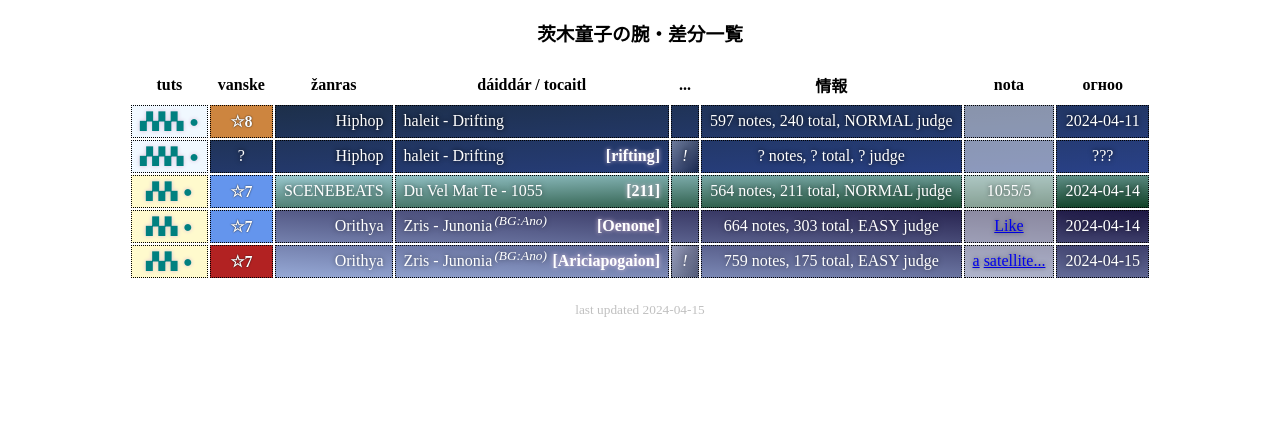
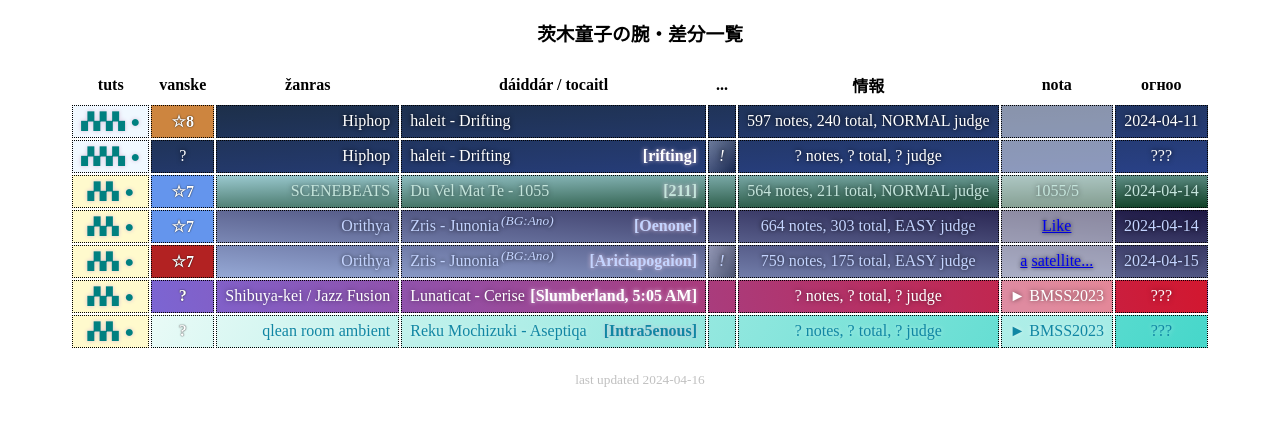
Before and after one commit to EmeliaK/iberaiemelia, a plain HTML site: page ibaraki/index.html in a window 1280 px wide. Shown: the part 70-496 px from the top of the page. Drawn offline with Linux system fonts and the light colour scheme.

Commit message:
Update index.html

```diff
--- a/ibaraki/index.html
+++ b/ibaraki/index.html
@@ -6,7 +6,7 @@
 
         table { border-collapse: separate; margin: auto; }
         th, td { padding-left: 8px; padding-right: 8px; padding-top: 6px; padding-bottom: 6px; }
-        td { border: 1px dotted black; font-family: serif; }
+        td { border: 1px dotted black; }
 
         td.g { text-align: right; }
         td.t { text-align: left; }
@@ -20,7 +20,6 @@
         .kf { background: lemonchiffon; }
         .ks { background: aliceblue; }
 
-        /* td.dn { text-shadow: 0 0 3px white, -8px -2px 4px cornflowerblue, -16px -4px 4px cornflowerblue, -24px -6px 4px cornflowerblue, -32px -8px 4px cornflowerblue; } */
         td.d { font-weight: bold; color: white; text-shadow: 0 0 1.5px black; }
         td.db { background: darkseagreen; }
         td.dn { background: cornflowerblue; }
@@ -43,7 +42,7 @@
 
         <table><tr><th>tuts</th><th>vanske</th><th>žanras</th><th>dáiddár / tocaitl</th><th>...</th><th>情報</th><th>nota</th><th>огноо</th></tr>
 
-        <tbody style="background-image: linear-gradient(to bottom right, #1C2E45, #294188); color: white; text-shadow: 0 0 5px #000F;">
+        <tbody style="background-image: linear-gradient(to bottom right, #1C2E45, #294188); color: #FFF; text-shadow: 0 0 5px #000F;">
         <tr><td class="ks"><b>▞▞▞▖●</b></td>
             <td class="d dh">☆8</td>
             <td class="g">Hiphop</td>
@@ -61,7 +60,7 @@
             <td class="n"></td>
             <td>???</td></tr></tbody>
 
-        <tbody style="background-image: linear-gradient(to bottom right, #A6D4DD, #0E3F24); color: white; text-shadow: 0 0 5px #0008;">
+        <tbody style="background-image: linear-gradient(to bottom right, #A6D4DD, #0E3F24); color: #C5E5DC; text-shadow: 0 0 5px #0008;">
         <tr><td class="kf"><b>▞▞▖●</b></td>
             <td class="d dn">☆7</td>
             <td class="g">SCENEBEATS</td>
@@ -71,7 +70,7 @@
             <td class="n">1055/5</td>
             <td>2024-04-14</td></tr></tbody>
 
-        <tbody style="background-image: linear-gradient(to top right, #A0B5E2, #1C1642); color: white; text-shadow: 0 0 5px #0008;">
+        <tbody style="background-image: linear-gradient(5deg, #A0B5E2, #1C1642); color: #C4D4FF; text-shadow: 0 0 4px #000C;">
         <tr><td class="kf"><b>▞▞▖●</b></td>
             <td class="d dn">☆7</td>
             <td class="g">Orithya</td>
@@ -89,8 +88,27 @@
             <td class="n"><a href="https://en.wikipedia.org/wiki/Aricia_anteros">a</a> <a href="https://en.wiktionary.org/wiki/%E1%BC%80%CF%80%CF%8C%CE%B3%CE%B5%CE%B9%CE%BF%CE%BD">satellite...</a></td>
             <td>2024-04-15</td></tr></tbody>
 
+        <tbody style="background-image: linear-gradient(75deg, #756BDF, #D2172F); color: white; text-shadow: 0 0 5px #0008;">
+        <tr><td class="kf"><b>▞▞▖●</b></td>
+            <td class="d">?</td>
+            <td class="g">Shibuya-kei / Jazz Fusion</td>
+            <td class="t">Lunaticat - Cerise <b>[Slumberland, 5:05 AM]</b></td>
+            <td></td>
+            <td>? notes, ? total, ? judge</td>
+            <td class="n">► BMSS2023</td>
+            <td>???</td></tr></tbody>
+
+        <tbody style="background-image: linear-gradient(120deg, #F5FDFA, #46D7CA); color: #1086A3; text-shadow: 0 0 5px #FFF8;">
+        <tr><td class="kf"><b>▞▞▖●</b></td>
+            <td class="d">?</td>
+            <td class="g">qlean room ambient</td>
+            <td class="t">Reku Mochizuki - Aseptiqa <b>[Intra5enous]</b></td>
+            <td></td>
+            <td>? notes, ? total, ? judge</td>
+            <td class="n">► BMSS2023</td>
+            <td>???</td></tr></tbody>
         </table>
 
-        <p><sub style="color: silver;">last updated 2024-04-15</sub></p>
+        <p><sub style="color: silver;">last updated 2024-04-16</sub></p>
     </body>
 </html>
```
